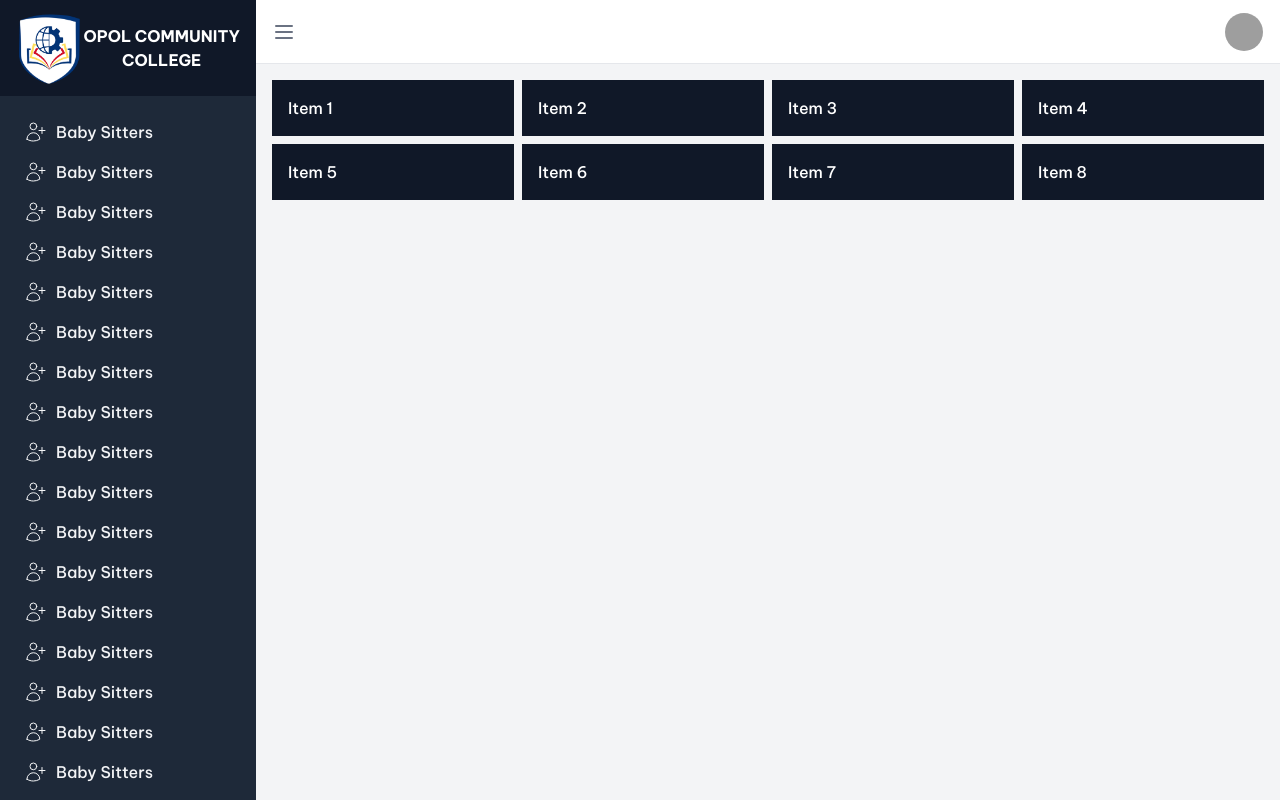
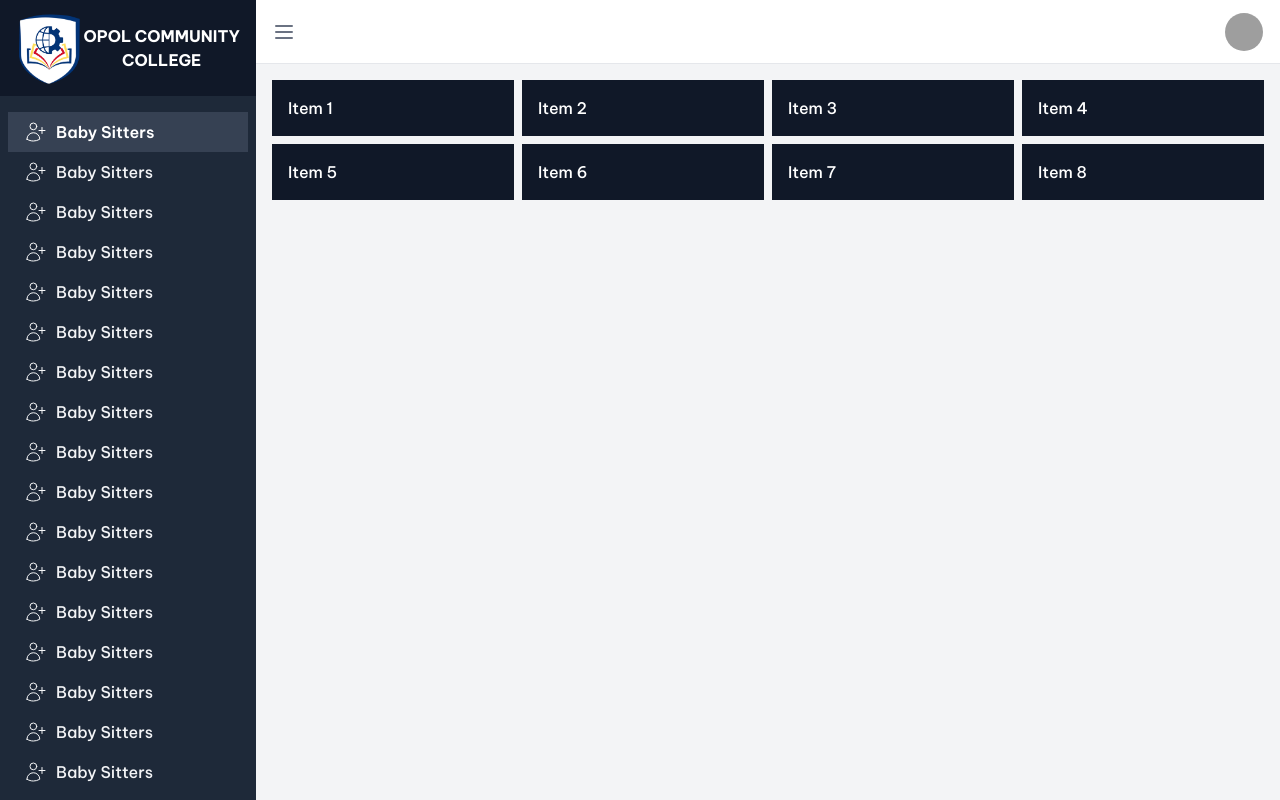
Before and after one commit to lawiszxc/daisyui-react, a React (Vite) app: page / in a window 1280 px wide. Built offline with nearby package versions, Linux system fonts and the light colour scheme; grey boxes are pictures that could not be loaded.

Commit message:
testing commit

```diff
--- a/src/components/Sidebar.jsx
+++ b/src/components/Sidebar.jsx
@@ -1,4 +1,8 @@
+import { useState } from "react";
+
 const Sidebar = () => {
+  const [activeMenu, setActiveMenu] = useState("baby-sitters");
+
   return (
     <aside className="flex sm:flex md:flex flex-col w-64 bg-gray-800">
       <div className="flex items-center justify-center h-24 bg-gray-900 p-4">
@@ -13,7 +17,12 @@ const Sidebar = () => {
         <div className="flex-1 px-2 py-4 bg-gray-800">
           <a
             href="#"
-            className="flex items-center px-4 py-2 text-gray-100 hover:bg-gray-700"
+            onClick={() => setActiveMenu("baby-sitters")}
+            className={`flex items-center px-4 py-2 hover:bg-gray-700 ${
+              activeMenu === "baby-sitters"
+                ? "bg-gray-700 text-white font-semibold"
+                : "text-gray-100"
+            }`}
           >
             <svg
               xmlns="http://www.w3.org/2000/svg"
@@ -489,7 +498,8 @@ const Sidebar = () => {
           </a>
         </div>
       </div>
-    </aside>  )
-}
+    </aside>
+  );
+};
 
-export default Sidebar
+export default Sidebar;
```
Lines whose indentation alone changed are shown as unchanged.
